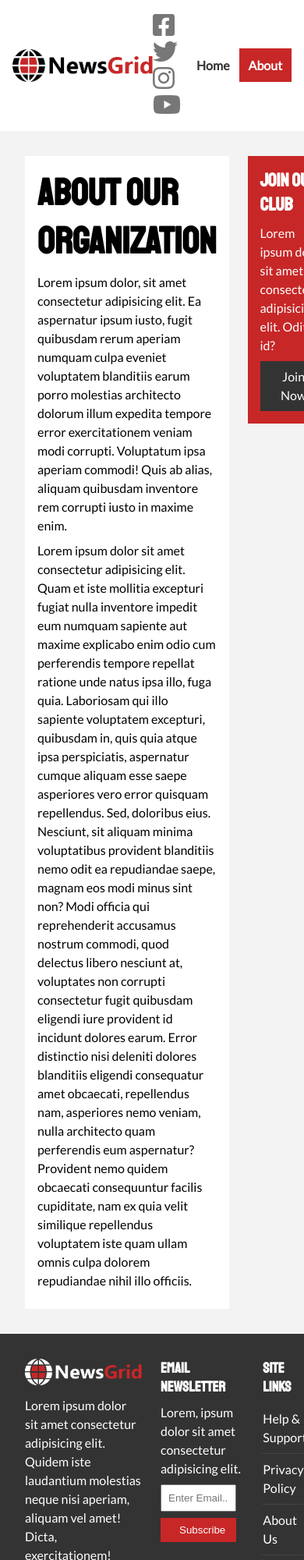
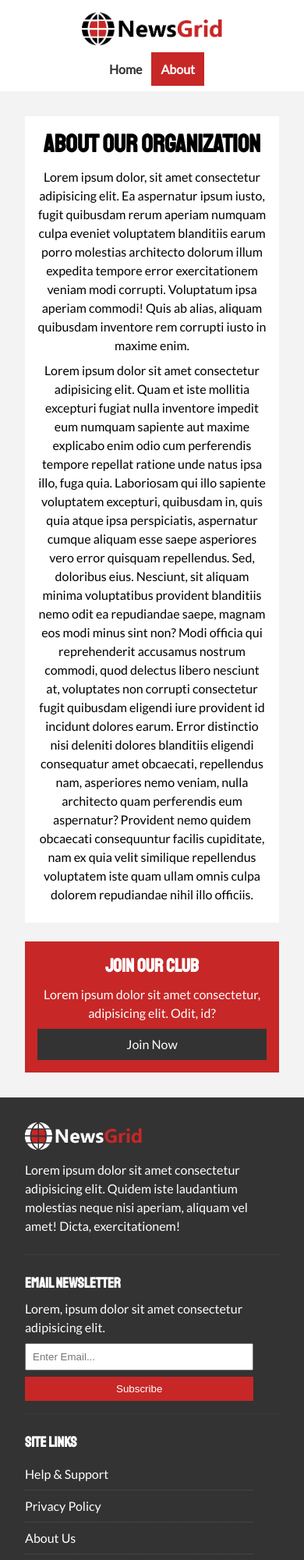
Before and after one commit to stefano-privileggi/news-grid, a plain HTML site: page about.html in a window 390 px wide. Shown: the top 2000 px of the page at 78% size. Drawn offline with nearby package versions, Linux system fonts and the light colour scheme.

Commit message:
Media Queries

```diff
--- a/about.html
+++ b/about.html
@@ -74,7 +74,8 @@
 
     <!-- Footer -->
     <footer id="main-footer" class="py-2">
-        <div class="container footer-container">
+        <div class="container">
+            <div class="footer-container">
                 <div>
                     <img src="images/logo_light.png" alt="NewsGrid Logo" class="logo">
                     <p>Lorem ipsum dolor sit amet consectetur adipisicing elit. Quidem iste laudantium molestias neque nisi
@@ -106,6 +107,8 @@
                     <p>Copyright &copy; 2022, All Rights Reserved</p>
                 </div>
             </div>
+        </div>
+
     </footer>
 </body>
 
--- a/css/mobile.css
+++ b/css/mobile.css
@@ -0,0 +1,62 @@
+/* Navigation */
+.nav__social {
+    display: none;
+}
+
+.nav-container {
+    grid-template-columns: 1fr ;
+    grid-gap: 1.2rem;
+}
+
+.nav__list,
+.nav__logo {
+    justify-self: center;
+}
+
+.nav__list li a {
+    padding: 0.50rem;
+}
+
+.articles-container {
+    grid-template-columns: repeat(2,1fr);
+}
+
+.articles-container > *:first-child,
+.articles-container > *:last-child {
+    grid-template-columns: 1fr;
+    grid-column: 1;
+}
+
+@media(max-width: 600px) {
+    /* Stack Grid Items */
+    .showcase-container,
+    .articles-container,
+    #main-footer .footer-container {
+        grid-template-columns: 1fr;
+    }
+
+    #main-footer .footer-container > *:last-child {
+        grid-column: 1;
+    }
+
+    #main-footer .footer-container > *:first-child,
+    #main-footer .footer-container > *:nth-child(2) {
+        border-bottom: #444 dotted 1px;
+        padding-bottom: 1rem;
+    }
+
+    .page-container {
+        grid-template-columns: 1fr;
+        text-align: center;
+    }
+
+    .page-container >*:first-child {
+        grid-row: 1;
+    }
+
+    .l-heading {
+        font-size: 2rem;
+    }
+
+
+}
```
Also changed, not shown: article.html (+4 -1 lines), index.html (+4 -1 lines). Lines whose indentation alone changed are shown as unchanged.
